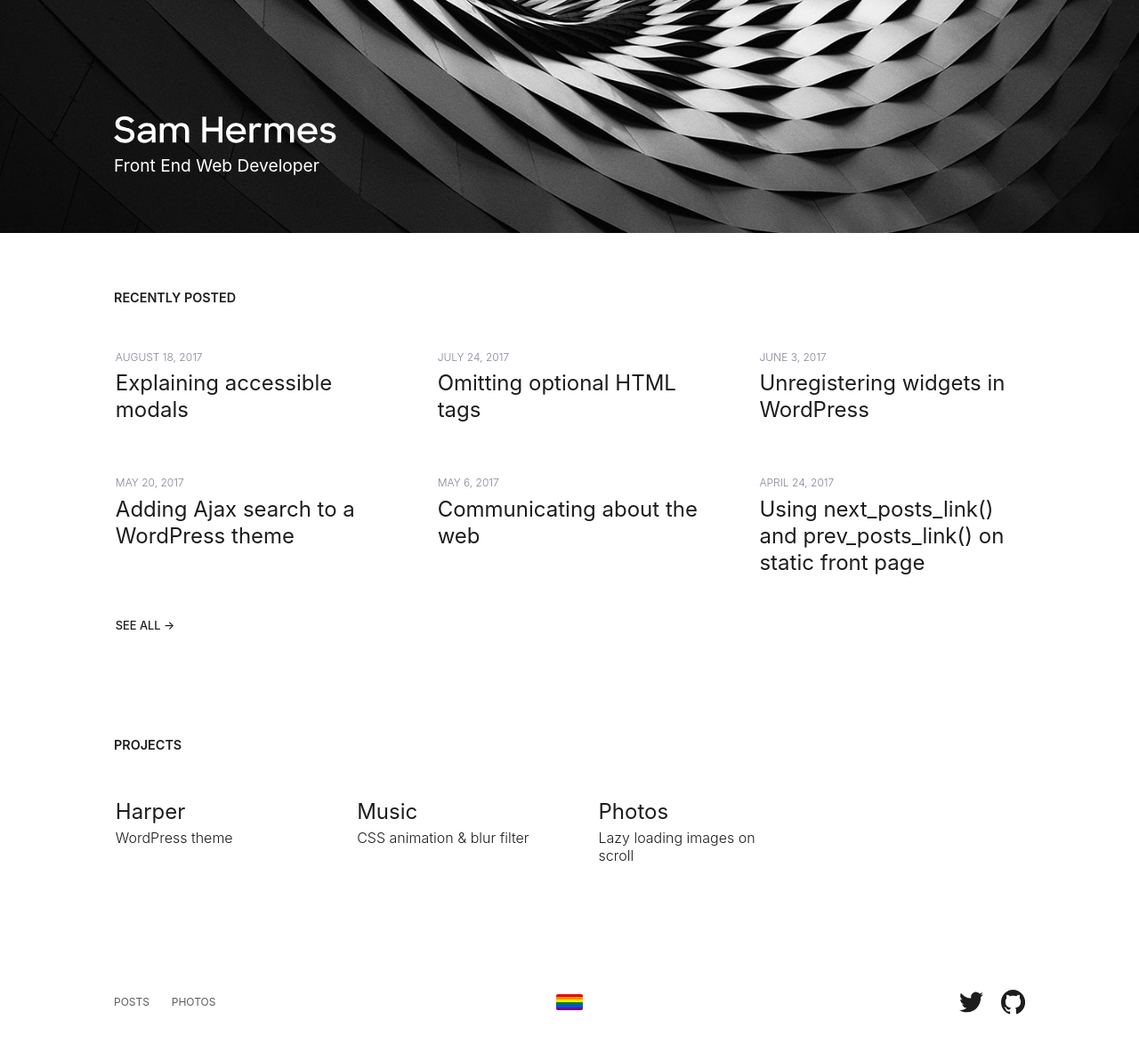
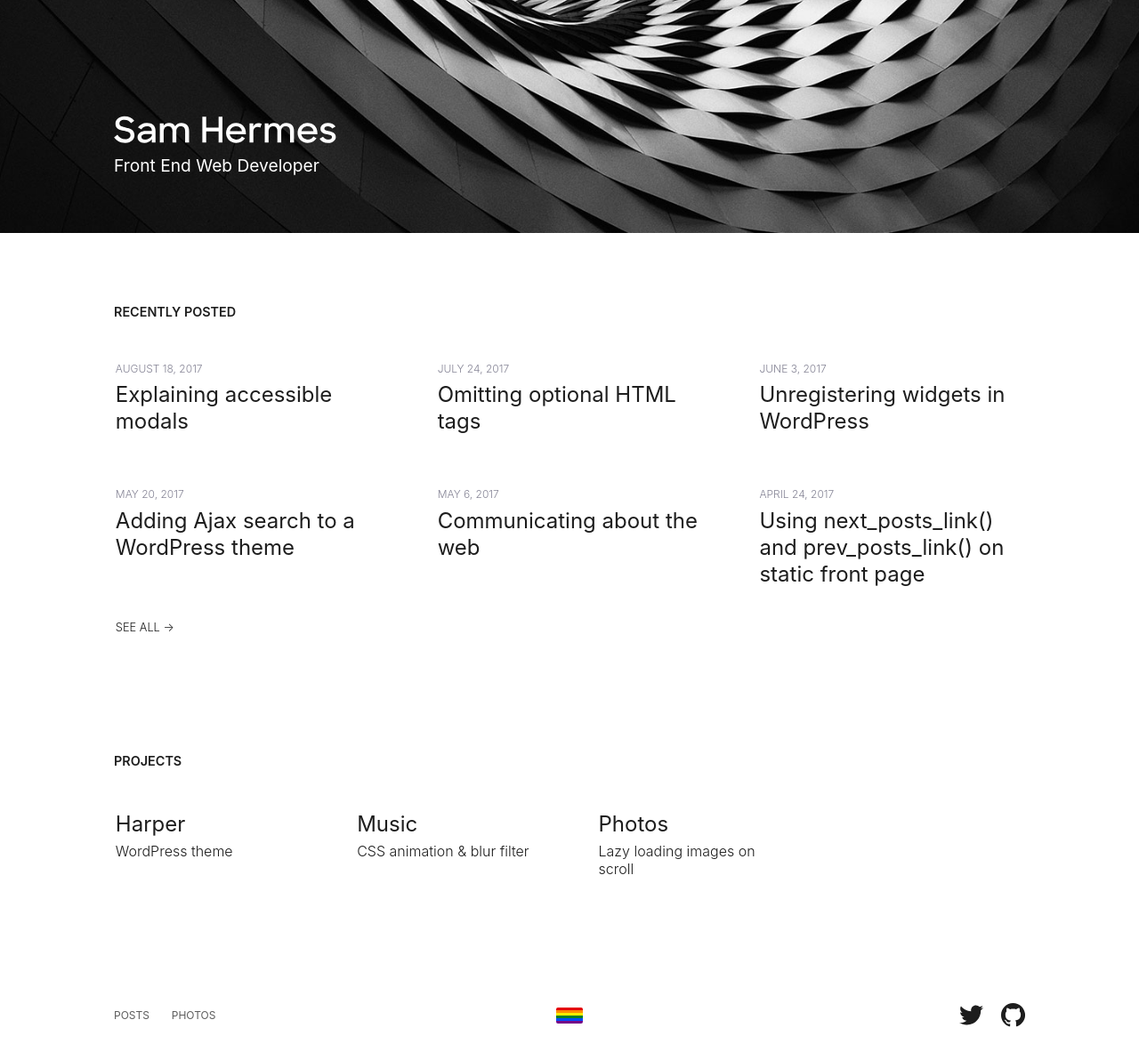
Before and after one commit to samhermes/samhermes.github.io, a Jekyll site: the page built from index.md, in a window 1280 px wide. Shown: the whole page at 89% size. Built offline with Jekyll 4.4.1, drawn with Linux system fonts in a browser that asks for light colours.

Commit message:
Use fixed units for homepage layout for better consistency

```diff
--- a/_sass/_home.scss
+++ b/_sass/_home.scss
@@ -68,11 +68,19 @@
 .home .project-list {
   margin: 0;
   width: auto;
-  padding: 7% 5% 0;
+  padding: 2.3rem 5% 0;
   max-width: none;
 
   @media screen and (min-width: 28.125em) {
-    padding: 5% 10% 0;
+    padding: 2.5rem 10% 0;
+  }
+
+  @media screen and (min-width: 37.5em) {
+    padding: 3.5rem 10% 0;
+  }
+
+  @media screen and (min-width: 60.25em) {
+    padding: 5rem 10% 0;
   }
 
   h2 {
@@ -81,8 +89,8 @@
     font-weight: 600;
     margin: 0 0 2rem;
 
-    @media screen and (min-width: 28.125em) {
-      margin: 0 0 5%;
+    @media screen and (min-width: 37.5em) {
+      margin: 0 0 3rem;
     }
   }
 
@@ -134,12 +142,12 @@
     margin-top: 0.5em;
 
     @media screen and (min-width: 37.5em) {
-      margin-top: -1%;
+      margin-top: -2%;
     }
 
     a {
       font-size: 0.8rem;
-      font-weight: 500;
+      font-weight: 300;
     }
   }
 }
```
